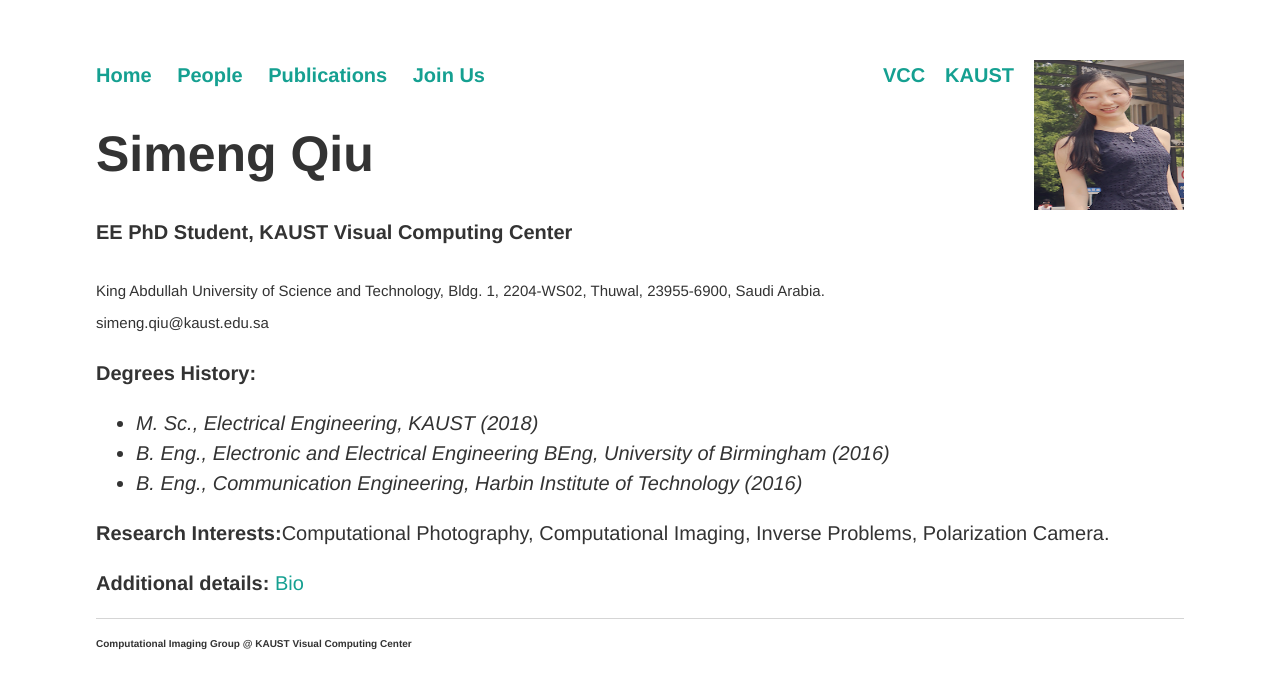
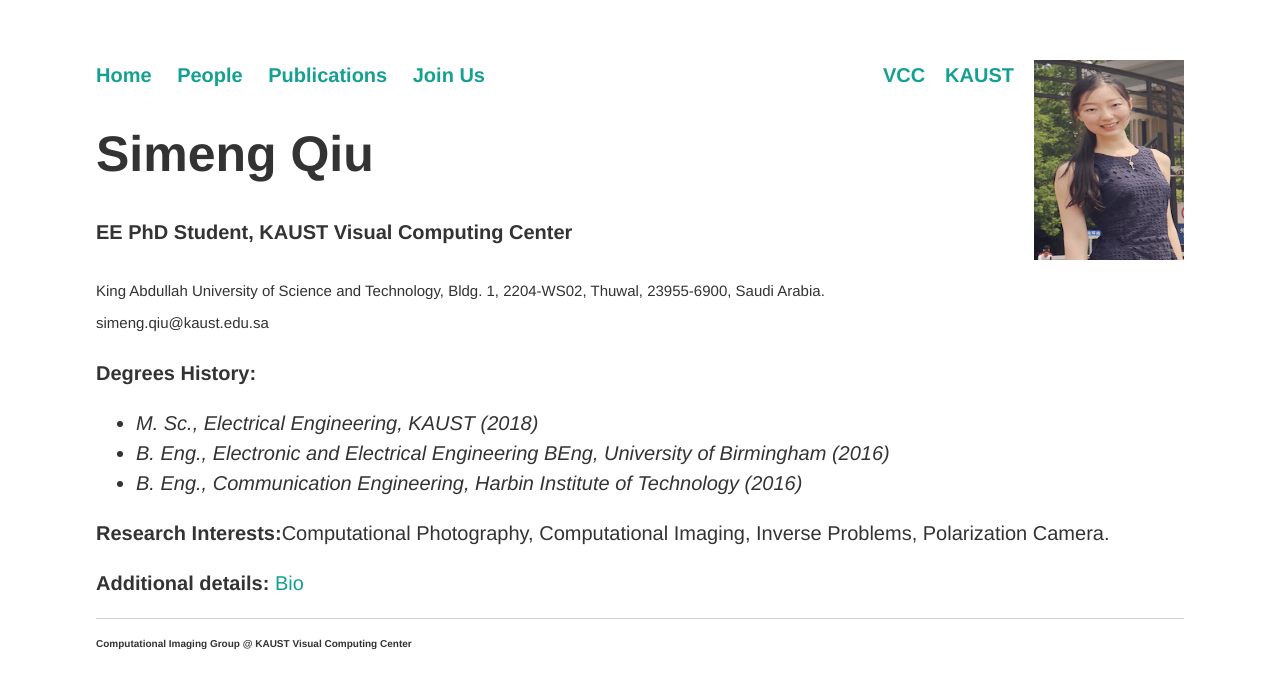
Before and after one commit to vccimaging/vccimaging.github.io, a Jekyll site: the page built from People/Simeng/index.html, in a window 1280 px wide. Shown: the top 689 px of the page. Built offline with Jekyll 4.4.1, drawn with Linux system fonts in a browser that asks for light colours.

Commit message:
Update index.html

```diff
--- a/People/Simeng/index.html
+++ b/People/Simeng/index.html
@@ -3,7 +3,7 @@ layout: default
 title: Simeng Qiu -- Home Page
 image: Simeng.png
 width: 150
-height: 150
+height: 200
 ---
 
 <h1>Simeng Qiu<h1>
```
